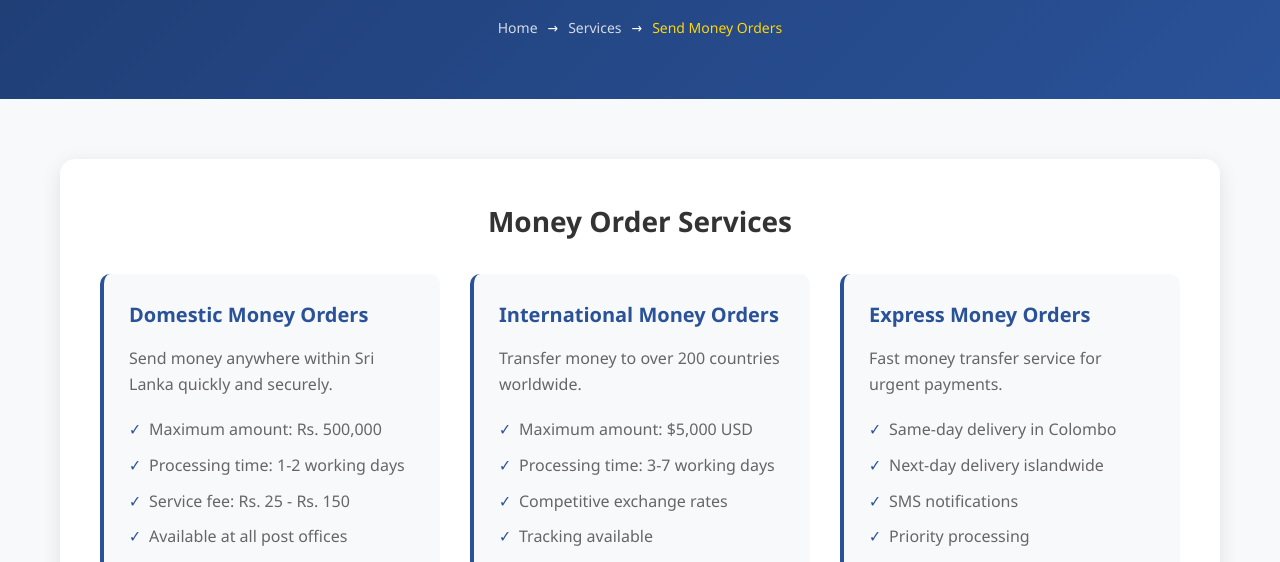
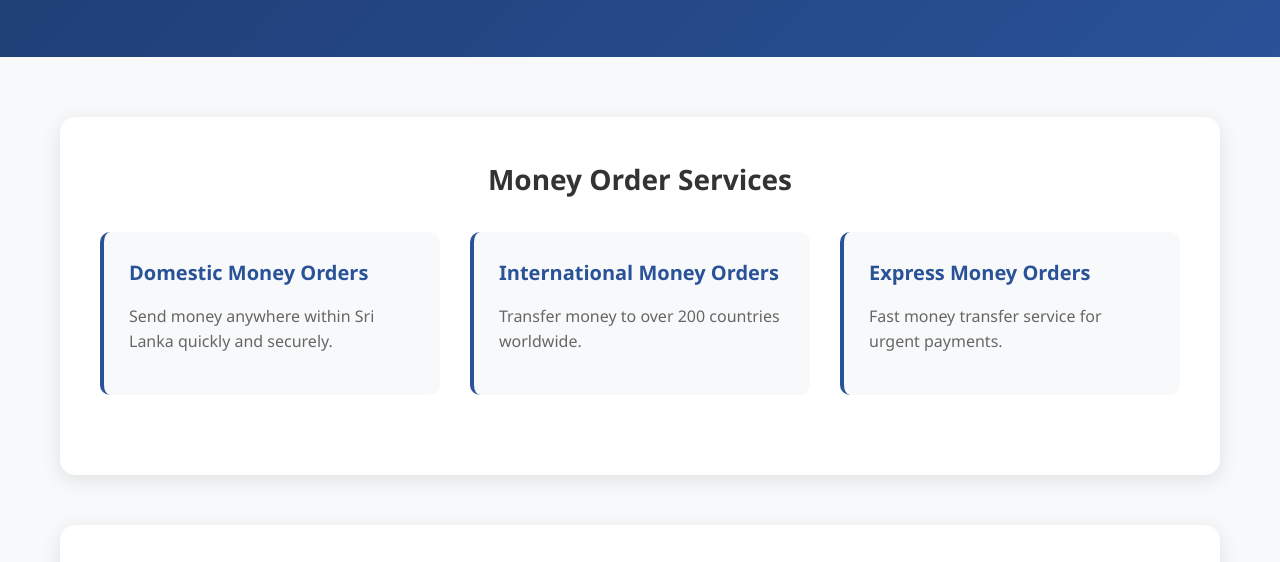
Before and after one commit to dxbr/testa, a plain HTML site: page Send Money Page.html in a window 1280 px wide. Shown: the part 356-918 px from the top of the page. Drawn offline with Linux system fonts and the light colour scheme.

Commit message:
Update Send Money Page.html

```diff
--- a/Send Money Page.html
+++ b/Send Money Page.html
@@ -905,9 +905,6 @@
         <div class="container">
             <h1>Send Money Orders</h1>
             <p>Safe, secure, and reliable money transfer services for domestic and international transactions</p>
-            <div class="breadcrumb">
-                <a href="#">Home</a> → <a href="#">Services</a> → <span>Send Money Orders</span>
-            </div>
         </div>
     </section>
 
@@ -922,32 +919,14 @@
                         <div class="info-card">
                             <h3>Domestic Money Orders</h3>
                             <p>Send money anywhere within Sri Lanka quickly and securely.</p>
-                            <ul>
-                                <li>Maximum amount: Rs. 500,000</li>
-                                <li>Processing time: 1-2 working days</li>
-                                <li>Service fee: Rs. 25 - Rs. 150</li>
-                                <li>Available at all post offices</li>
-                            </ul>
                         </div>
                         <div class="info-card">
                             <h3>International Money Orders</h3>
                             <p>Transfer money to over 200 countries worldwide.</p>
-                            <ul>
-                                <li>Maximum amount: $5,000 USD</li>
-                                <li>Processing time: 3-7 working days</li>
-                                <li>Competitive exchange rates</li>
-                                <li>Tracking available</li>
-                            </ul>
                         </div>
                         <div class="info-card">
                             <h3>Express Money Orders</h3>
                             <p>Fast money transfer service for urgent payments.</p>
-                            <ul>
-                                <li>Same-day delivery in Colombo</li>
-                                <li>Next-day delivery islandwide</li>
-                                <li>SMS notifications</li>
-                                <li>Priority processing</li>
-                            </ul>
                         </div>
                     </div>
                 </div>
```
